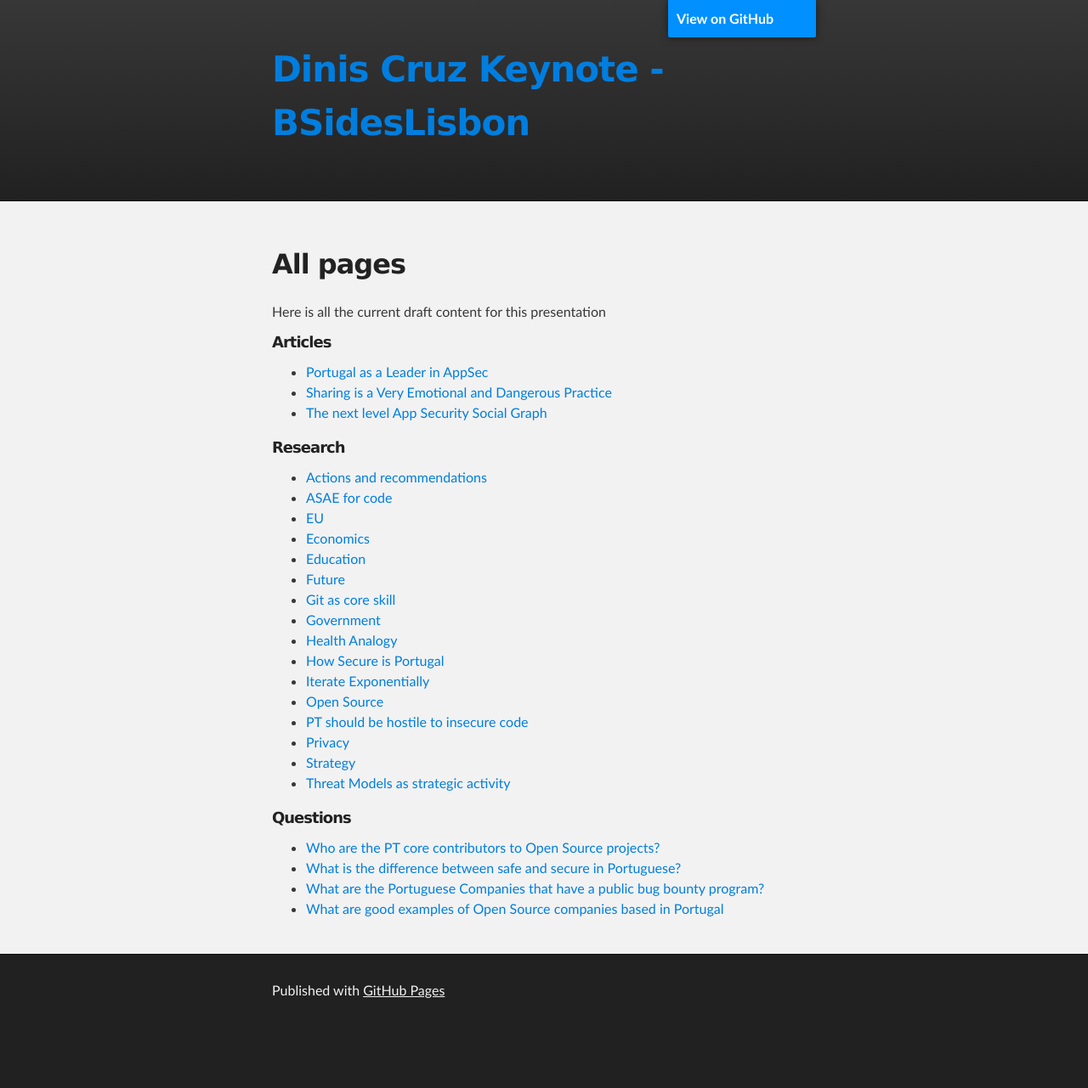
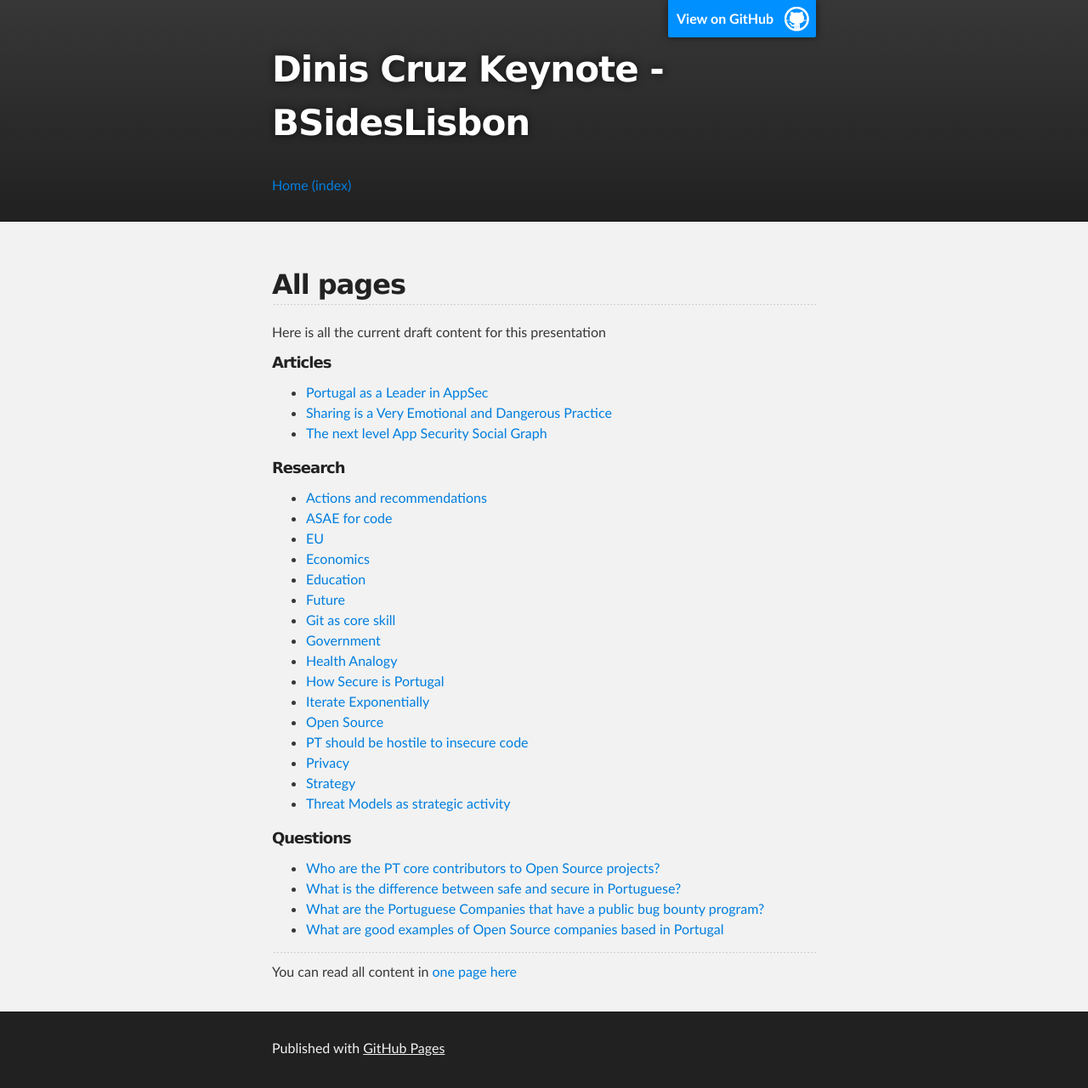
Before and after one commit to DinisCruz/Book_Hacking_Portugal, a Jekyll site: the page built from index.md, in a window 1280 px wide. Shown: the whole page at 85% size. Built offline with Jekyll 4.4.1, drawn with Linux system fonts in a browser that asks for light colours; before the commit the page ends 1213 px from its top, so only the background shows below that.

Commit message:
added page with all content

```diff
--- /dev/null
+++ b/_layouts/all-content.html
@@ -0,0 +1,5 @@
+---
+layout: default
+---
+
+{{site.pages}}
--- a/_layouts/default.html
+++ b/_layouts/default.html
@@ -18,13 +18,15 @@
         <header class="inner">
           <a id="forkme_banner" href="https://github.com/DinisCruz/keynote-bsideslisbon">View on GitHub</a>
 
-          <h1 id="project_title"><a href="/keynote-bsideslisbon">Dinis Cruz Keynote - BSidesLisbon</a></h1>
+          <h1 id="project_title">Dinis Cruz Keynote - BSidesLisbon</h1>
           <h2 id="project_tagline"></h2>
-
-            <section id="downloads">
+          <section id="links">
+            <a href="keynote-bsideslisbon">Home (index)</a>
+          </section>
+            <!--<section id="downloads">
               <a class="zip_download_link" href="https://github.com/DinisCruz/keynote-bsideslisbon/zipball/master">Download this project as a .zip file</a>
               <a class="tar_download_link" href="https://github.com/DinisCruz/keynote-bsideslisbon/tarball/master">Download this project as a tar.gz file</a>
-            </section>
+            </section>-->
         </header>
     </div>
 
--- a/index.md
+++ b/index.md
@@ -2,3 +2,5 @@
 layout: all-pages
 title:
 ---
+
+You can read all content in [one page here](all-content.html)
```
Also changed, not shown: _layouts/all-pages.html (+0 -12 lines), all-content.md (added, +7 -0 lines), keynote-bsideslisbon/images/bg_hr.png (added), keynote-bsideslisbon/images/blacktocat.png (added), keynote-bsideslisbon/images/icon_download.png (added), keynote-bsideslisbon/images/sprite_download.png (added).
